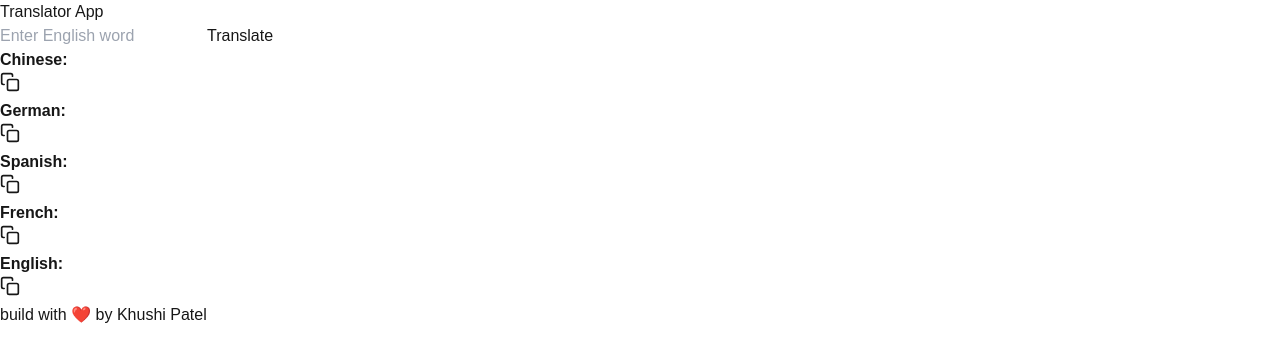
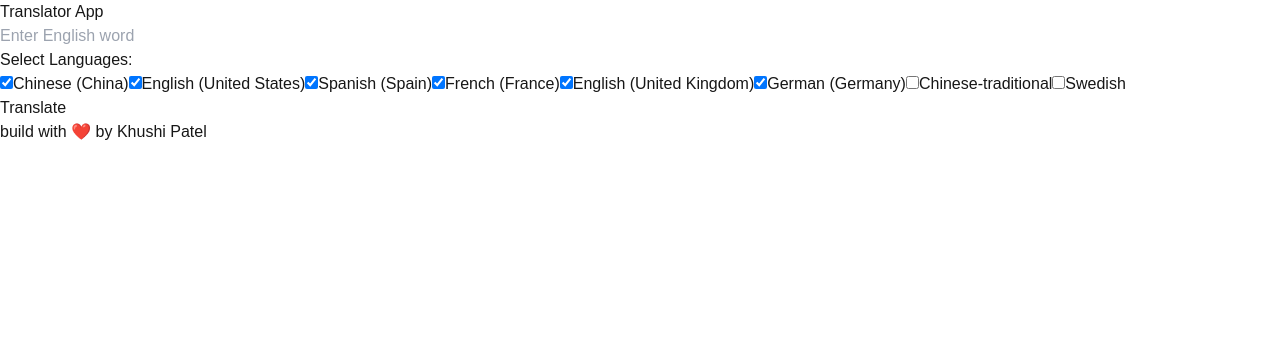
Before and after one commit to khushi2706/word-translator, a Next.js app: page / in a window 1280 px wide. Shown: the top 362 px of the page. Built offline with nearby package versions, Linux system fonts and the light colour scheme.

Commit message:
added selection in word counter

```diff
--- a/app/api/translate/route.js
+++ b/app/api/translate/route.js
@@ -1,29 +1,65 @@
 // app/api/translate/route.js
 export async function POST(req) {
-    const { text } = await req.json();
+    const { text, selectedLanguages } = await req.json();
 
     if (!text) {
         return new Response(JSON.stringify({ error: 'Text is required' }), { status: 400 });
     }
 
-    const languages = {
-        'Chinese-simplified': 'zh-CN',
+    // All available languages
+    const allLanguages = {
+        'Chinese (China)': 'zh-CN',
+        'English (United States)': 'en-US',
+        'Spanish (Spain)': 'es-ES',
+        'French (France)': 'fr-FR',
+        'English (United Kingdom)': 'en-GB',
+        'German (Germany)': 'de-DE',
         'Chinese-traditional': 'zh-TW',
-        German: 'de-DE',
-        Spanish: 'es-ES',
-        French: 'fr-FR',
-        English: 'en-US',
-        Swedish: 'sv-SE',
+        'Swedish': 'sv-SE',
     };
+
+    // Default languages if none selected
+    const defaultLanguages = [
+        'Chinese (China)',
+        'English (United States)',
+        'Spanish (Spain)',
+        'French (France)',
+        'English (United Kingdom)',
+        'German (Germany)'
+    ];
+
+    // Use selected languages or default ones
+    const languagesToTranslate = selectedLanguages && selectedLanguages.length > 0
+        ? selectedLanguages
+        : defaultLanguages;
 
     try {
         const translations = {};
+        let usEnglishTranslation = null;
 
-        for (const [language, code] of Object.entries(languages)) {
+        // First, get US English translation if UK English is requested
+        const needsUkEnglish = languagesToTranslate.includes('English (United Kingdom)');
+        if (needsUkEnglish) {
             const response = await fetch(
-                `https://translate.google.com/translate_a/single?client=gtx&sl=en&tl=${code}&dt=t&q=${encodeURIComponent(
-                    text
-                )}`
+                `https://translate.google.com/translate_a/single?client=gtx&sl=en&tl=en-US&dt=t&q=${encodeURIComponent(text)}`
+            );
+            const data = await response.json();
+            usEnglishTranslation = data[0][0][0];
+        }
+
+        for (const language of languagesToTranslate) {
+            const code = allLanguages[language];
+
+            if (!code) continue;
+
+            // Handle UK English by copying US English response
+            if (language === 'English (United Kingdom)') {
+                translations[language] = usEnglishTranslation;
+                continue;
+            }
+
+            const response = await fetch(
+                `https://translate.google.com/translate_a/single?client=gtx&sl=en&tl=${code}&dt=t&q=${encodeURIComponent(text)}`
             );
             const data = await response.json();
 
--- a/app/page.js
+++ b/app/page.js
@@ -4,16 +4,34 @@ import { FiCopy } from 'react-icons/fi';
 
 export default function Translator() {
   const [input, setInput] = useState('');
-  const [translations, setTranslations] = useState({
-    Chinese: '',
-    German: '',
-    Spanish: '',
-    French: '',
-    English: '',
-  });
+  const [translations, setTranslations] = useState({});
   const [translationObject, setTranslationObject] = useState(null);
   const [loading, setLoading] = useState(false);
   const [copied, setCopied] = useState('');
+
+  // Available languages
+  const availableLanguages = [
+    'Chinese (China)',
+    'English (United States)',
+    'Spanish (Spain)',
+    'French (France)',
+    'English (United Kingdom)',
+    'German (Germany)',
+    'Chinese-traditional',
+    'Swedish'
+  ];
+
+  // Default selected languages
+  const defaultSelectedLanguages = [
+    'Chinese (China)',
+    'English (United States)',
+    'Spanish (Spain)',
+    'French (France)',
+    'English (United Kingdom)',
+    'German (Germany)'
+  ];
+
+  const [selectedLanguages, setSelectedLanguages] = useState(defaultSelectedLanguages);
 
   const translateWord = async () => {
     if (!input.trim()) return;
@@ -25,23 +43,30 @@ export default function Translator() {
         headers: {
           'Content-Type': 'application/json',
         },
-        body: JSON.stringify({ text: input }),
+        body: JSON.stringify({
+          text: input,
+          selectedLanguages: selectedLanguages
+        }),
       });
 
       const data = await res.json();
       setTranslations(data.translations);
       setTranslationObject(
         Object.entries(data.translations).reduce((acc, [lang, trans]) => {
-          const code = {
-            'Chinese-simplified': 'zh-CN',
+          const codeMap = {
+            'Chinese (China)': 'zh-CN',
+            'English (United States)': 'en-US',
+            'Spanish (Spain)': 'es-ES',
+            'French (France)': 'fr-FR',
+            'English (United Kingdom)': 'en-GB',
+            'German (Germany)': 'de-DE',
             'Chinese-traditional': 'zh-TW',
-            German: 'de-DE',
-            Spanish: 'es-ES',
-            French: 'fr-FR',
-            English: 'en-US',
-            Swedish: 'sv-SE',
-          }[lang];
-          acc[code] = trans;
+            'Swedish': 'sv-SE',
+          };
+          const code = codeMap[lang];
+          if (code) {
+            acc[code] = trans;
+          }
           return acc;
         }, {})
       );
@@ -50,6 +75,16 @@ export default function Translator() {
     } finally {
       setLoading(false);
     }
+  };
+
+  const handleLanguageChange = (language) => {
+    setSelectedLanguages(prev => {
+      if (prev.includes(language)) {
+        return prev.filter(lang => lang !== language);
+      } else {
+        return [...prev, language];
+      }
+    });
   };
 
   const copyToClipboard = (text, key) => {
@@ -66,7 +101,7 @@ export default function Translator() {
     <>
       <div className="min-h-screen bg-gray-50 flex flex-col items-center justify-center p-4">
         <h1 className="text-2xl font-bold mb-6">Translator App</h1>
-        <div className="w-full max-w-md bg-white shadow-md rounded-lg p-6">
+        <div className="w-full max-w-2xl bg-white shadow-md rounded-lg p-6">
           <input
             type="text"
             placeholder="Enter English word"
@@ -75,10 +110,29 @@ export default function Translator() {
             onKeyDown={handleKeyDown}
             className="w-full p-2 border border-gray-300 rounded-lg mb-4"
           />
+
+          {/* Language Selection */}
+          <div className="mb-4">
+            <h3 className="text-lg font-semibold mb-2">Select Languages:</h3>
+            <div className="grid grid-cols-2 gap-2">
+              {availableLanguages.map((language) => (
+                <label key={language} className="flex items-center space-x-2 cursor-pointer">
+                  <input
+                    type="checkbox"
+                    checked={selectedLanguages.includes(language)}
+                    onChange={() => handleLanguageChange(language)}
+                    className="rounded"
+                  />
+                  <span className="text-sm">{language}</span>
+                </label>
+              ))}
+            </div>
+          </div>
+
           <button
             onClick={translateWord}
             className="w-full bg-blue-500 text-white py-2 rounded-lg hover:bg-blue-600"
-            disabled={loading}
+            disabled={loading || selectedLanguages.length === 0}
           >
             {loading ? 'Translating...' : 'Translate'}
           </button>
```
